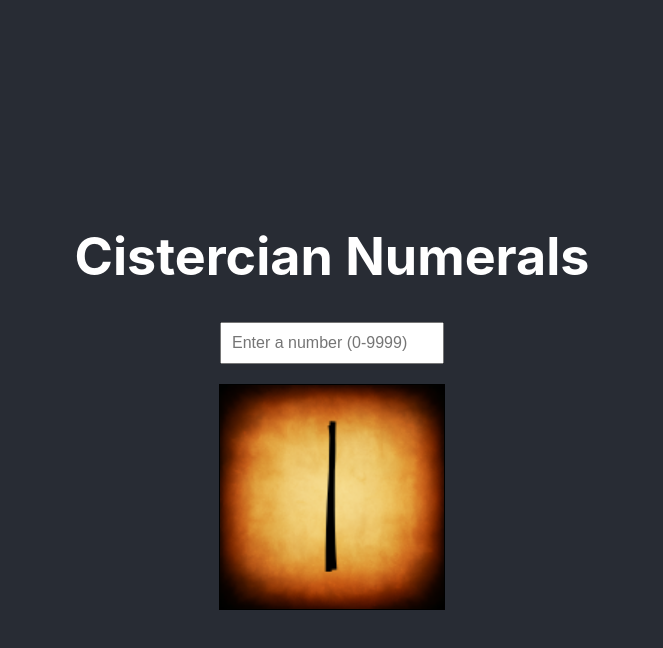
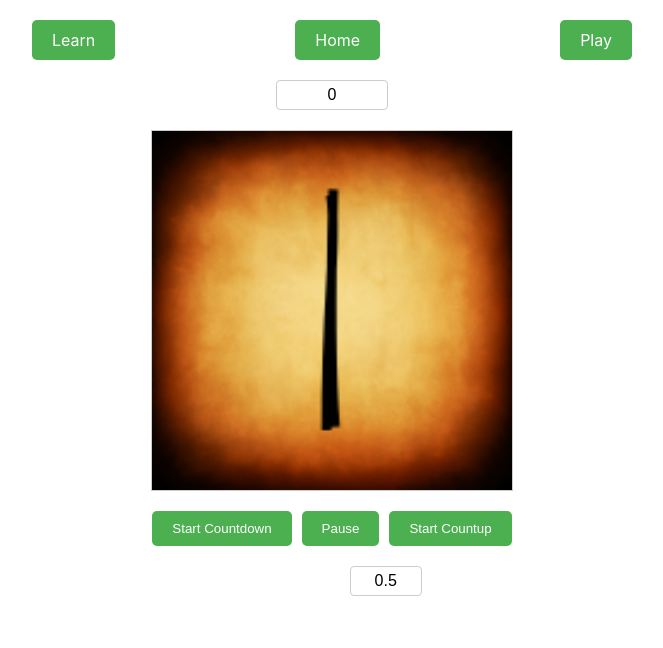
Before and after one commit to jelaludo/CistercianCursor, a React (Create React App) app: page /learn in a window 1280 px wide. Shown: the top 648 px of the page, without its empty margins (308-971 px from the left). Built offline with nearby package versions, Linux system fonts and the light colour scheme.

Commit message:
Learn, Countdown

```diff
--- a/package.json
+++ b/package.json
@@ -12,6 +12,7 @@
     "@types/react-dom": "^18.3.0",
     "react": "^18.3.1",
     "react-dom": "^18.3.1",
+    "react-router-dom": "^6.26.1",
     "react-scripts": "5.0.1",
     "roughjs": "^4.6.6",
     "typescript": "^4.9.5",
--- a/src/App.css
+++ b/src/App.css
@@ -36,3 +36,30 @@
     transform: rotate(360deg);
   }
 }
+
+.app-container {
+  display: flex;
+  flex-direction: column;
+  align-items: center;
+  padding: 20px;
+}
+
+nav {
+  display: flex;
+  justify-content: space-between;
+  width: 100%;
+  max-width: 600px;
+  margin-bottom: 20px;
+}
+
+.nav-button {
+  padding: 10px 20px;
+  background-color: #4CAF50;
+  color: white;
+  text-decoration: none;
+  border-radius: 5px;
+}
+
+.nav-button:hover {
+  background-color: #45a049;
+}
--- a/src/App.tsx
+++ b/src/App.tsx
@@ -1,15 +1,25 @@
 import React from 'react';
+import { BrowserRouter as Router, Route, Link, Routes } from 'react-router-dom';
+import CistercianNumeral from './CistercianNumeral';
+import Learn from './Learn';
 import './App.css';
-import CistercianNumeral from './CistercianNumeral';
 
-function App() {
+const App: React.FC = () => {
   return (
-    <div className="App">
-      <header className="App-header">
-        <h1>Cistercian Numerals</h1>
-        <CistercianNumeral />
-      </header>
-    </div>
+    <Router>
+      <div className="app-container">
+        <nav>
+          <Link to="/learn" className="nav-button">Learn</Link>
+          <Link to="/" className="nav-button">Home</Link>
+          <Link to="/play" className="nav-button">Play</Link>
+        </nav>
+        <Routes>
+          <Route path="/" element={<CistercianNumeral />} />
+          <Route path="/learn" element={<Learn />} />
+          <Route path="/play" element={<div>Play page (coming soon)</div>} />
+        </Routes>
+      </div>
+    </Router>
   );
 }
 
--- a/src/CistercianNumeral.css
+++ b/src/CistercianNumeral.css
@@ -4,13 +4,36 @@
     display: flex;
     flex-direction: column;
     align-items: center;
-    gap: 20px;
+    gap: 10px;
 }
 
-input {
-    width: 200px;
-    padding: 10px;
+label {
+    font-size: 14px;
+    color: white;
+}
+
+input[type="number"] {
+    width: 100px;
+    padding: 5px;
     font-size: 16px;
+    text-align: center;
+    border: 1px solid #ccc;
+    border-radius: 4px;
+}
+
+input[type="number"]::-webkit-inner-spin-button,
+input[type="number"]::-webkit-outer-spin-button {
+    -webkit-appearance: none;
+    margin: 0;
+}
+
+input[type="number"] {
+    -moz-appearance: textfield;
+    appearance: textfield; /* Added standard property */
+}
+
+canvas {
+    border: 1px solid #ccc;
 }
 
 .canvas-container {
--- a/src/CistercianNumeral.tsx
+++ b/src/CistercianNumeral.tsx
@@ -17,13 +17,22 @@ const CistercianNumeral: React.FC = () => {
         }
     }, [number]);
 
+    const handleInputChange = (e: React.ChangeEvent<HTMLInputElement>) => {
+        const value = e.target.value;
+        if (value === '' || (parseInt(value) >= 0 && parseInt(value) <= 9999)) {
+            setNumber(value);
+        }
+    };
+
     return (
         <div className="cistercian-numeral-container">
+            <label htmlFor="cistercian-input">Input # 0 to 9999</label>
             <input
+                id="cistercian-input"
                 type="number"
                 value={number}
-                onChange={(e) => setNumber(e.target.value)}
-                placeholder="Enter a number (0-9999)"
+                onChange={handleInputChange}
+                placeholder="0"
                 min={0}
                 max={9999}
             />
@@ -31,7 +40,6 @@ const CistercianNumeral: React.FC = () => {
                 ref={canvasRef}
                 width={CANVAS_WIDTH}
                 height={CANVAS_HEIGHT}
-                style={{ border: '1px solid black' }}
             />
         </div>
     );
--- /dev/null
+++ b/src/Learn.css
@@ -0,0 +1,41 @@
+.learn-container {
+    display: flex;
+    flex-direction: column;
+    align-items: center;
+    gap: 20px;
+  }
+
+  .controls {
+    display: flex;
+    gap: 10px;
+  }
+
+  button {
+    padding: 10px 20px;
+    background-color: #4CAF50;
+    color: white;
+    border: none;
+    border-radius: 5px;
+    cursor: pointer;
+  }
+
+  button:hover {
+    background-color: #45a049;
+  }
+
+  input[type="number"] {
+    width: 100px;
+    padding: 5px;
+    font-size: 16px;
+    text-align: center;
+  }
+
+  .pace-control {
+    display: flex;
+    align-items: center;
+    gap: 10px;
+  }
+
+  .pace-control input {
+    width: 60px;
+  }
--- /dev/null
+++ b/src/Learn.tsx
@@ -0,0 +1,83 @@
+import React, { useState, useEffect, useRef } from 'react';
+import { drawCistercianNumeral } from './drawingModule';
+import './Learn.css';
+
+const Learn: React.FC = () => {
+  const [number, setNumber] = useState<number>(0);
+  const [pace, setPace] = useState<number>(0.5);
+  const [isRunning, setIsRunning] = useState<boolean>(false);
+  const [isCountUp, setIsCountUp] = useState<boolean>(false);
+  const canvasRef = useRef<HTMLCanvasElement>(null);
+  const intervalRef = useRef<NodeJS.Timeout | null>(null);
+
+  useEffect(() => {
+    if (canvasRef.current) {
+      drawCistercianNumeral(canvasRef.current, number);
+    }
+  }, [number]);
+
+  useEffect(() => {
+    if (isRunning) {
+      intervalRef.current = setInterval(() => {
+        setNumber(prev => {
+          if (isCountUp) {
+            return prev < 9999 ? prev + 1 : 0;
+          } else {
+            return prev > 0 ? prev - 1 : 9999;
+          }
+        });
+      }, pace * 1000);
+    } else if (intervalRef.current) {
+      clearInterval(intervalRef.current);
+    }
+
+    return () => {
+      if (intervalRef.current) clearInterval(intervalRef.current);
+    };
+  }, [isRunning, isCountUp, pace]);
+
+  const handleStart = () => {
+    setIsRunning(true);
+    setIsCountUp(false);
+  };
+
+  const handlePause = () => {
+    setIsRunning(false);
+  };
+
+  const handleCountUp = () => {
+    setIsRunning(true);
+    setIsCountUp(true);
+  };
+
+  return (
+    <div className="learn-container">
+      <input
+        type="number"
+        value={number}
+        onChange={(e) => setNumber(Math.max(0, Math.min(9999, parseInt(e.target.value) || 0)))}
+        placeholder="Enter a number (0-9999)"
+      />
+      <canvas ref={canvasRef} width={150} height={150} />
+      <div className="controls">
+        <button onClick={handleStart}>Start Countdown</button>
+        <button onClick={handlePause}>Pause</button>
+        <button onClick={handleCountUp}>Start Countup</button>
+      </div>
+      <div className="pace-control">
+        <label>
+          Pace (seconds):
+          <input
+            type="number"
+            value={pace}
+            onChange={(e) => setPace(Math.max(0.1, parseFloat(e.target.value) || 0.5))}
+            step="0.1"
+            min="0.1"
+          />
+        </label>
+      </div>
+    </div>
+  );
+};
+
+export default Learn;
```
Also changed, not shown: 2 other files (tests, documents, lock files or other folders).
